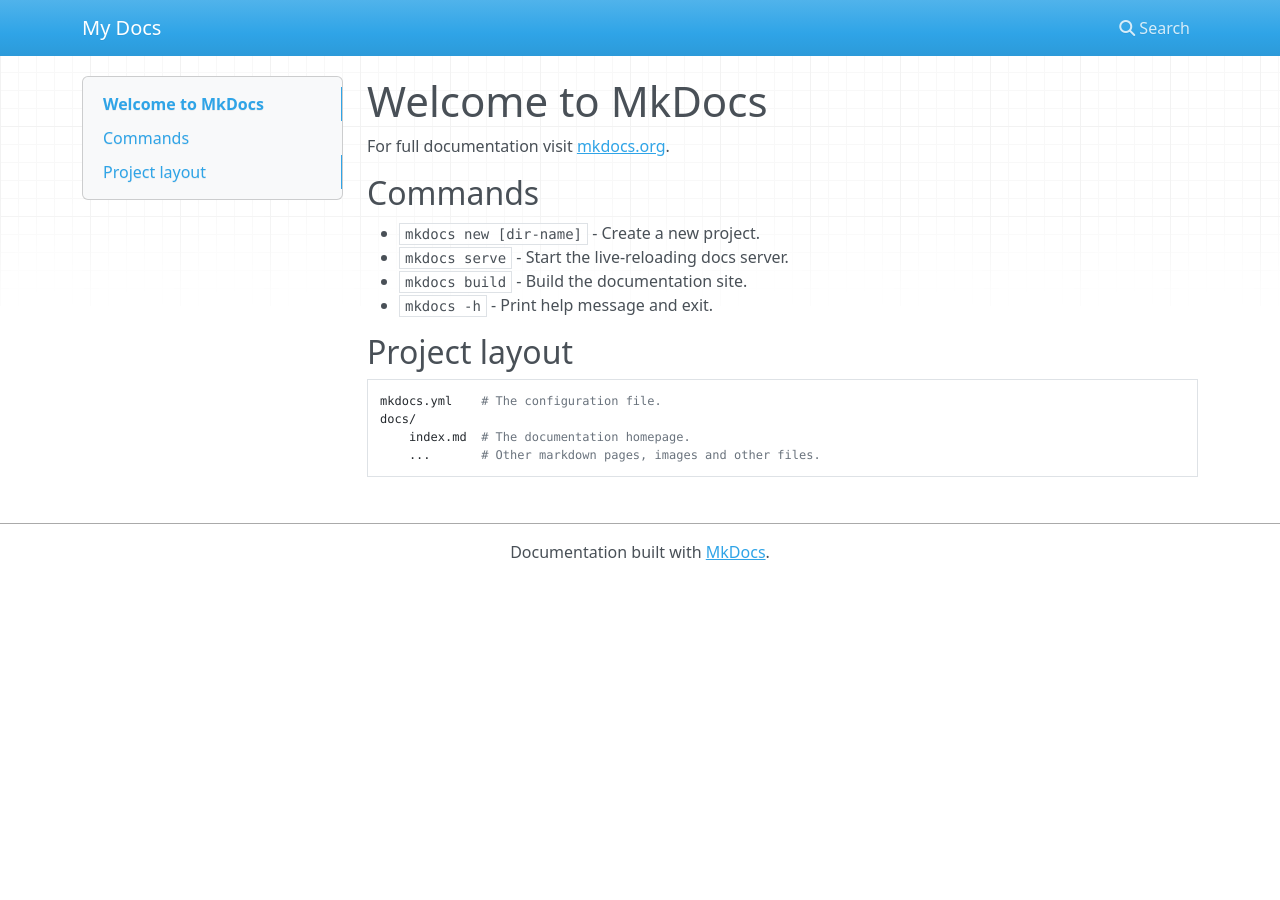
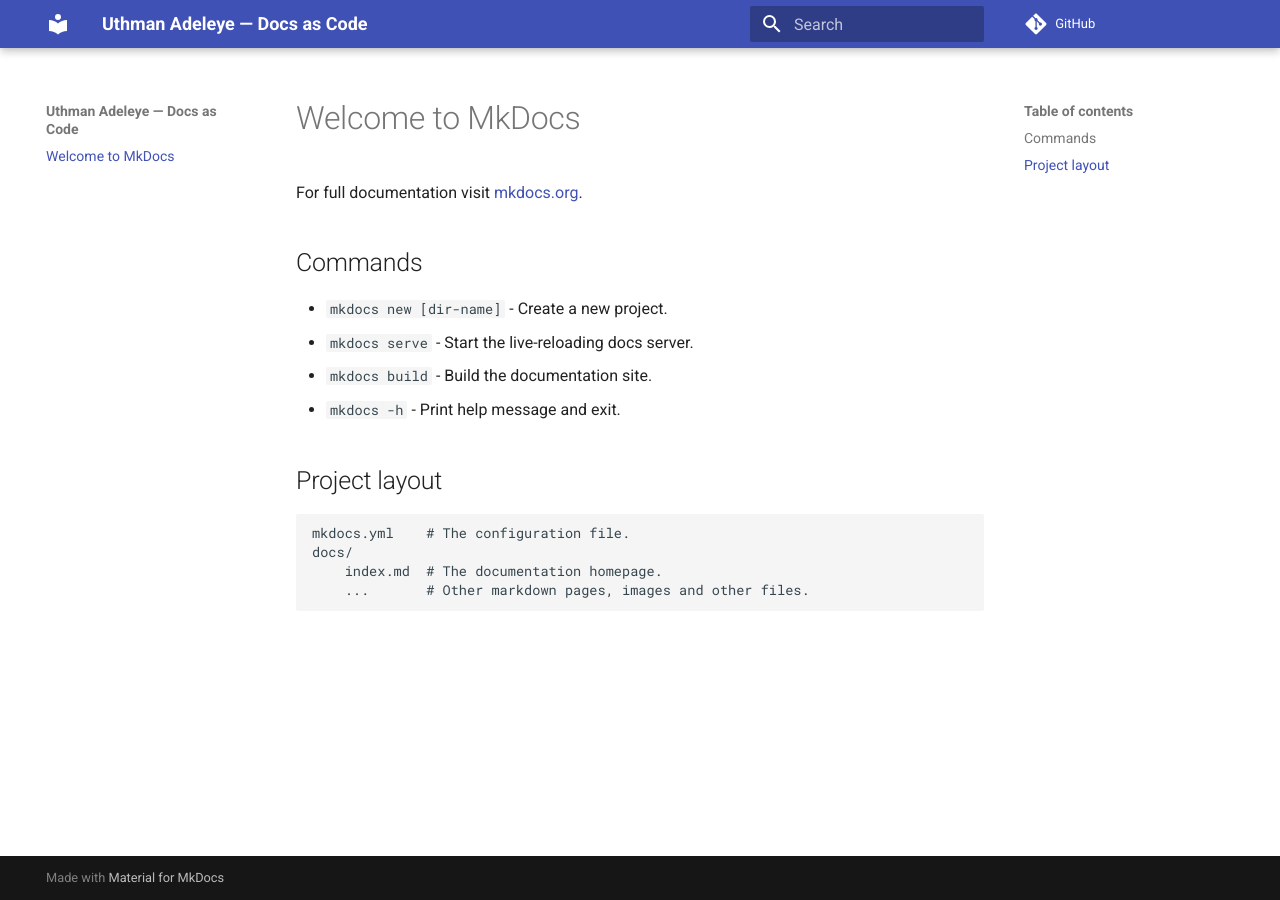
Before and after one commit to Uthmanade001/docs-as-code-portfolio, an MkDocs documentation site: the page built from docs/index.md, in a window 1280 px wide. Built offline with MkDocs 1.6.1 and Material for MkDocs 9.7.7, drawn with Linux system fonts in a browser that asks for light colours; nearby versions of some CDN libraries; comment, search, counter and statistics services are not loaded.

Commit message:
docs: set site name and repo url

```diff
--- a/mkdocs.yml
+++ b/mkdocs.yml
@@ -1 +1,4 @@
-site_name: My Docs
+site_name: Uthman Adeleye — Docs as Code
+repo_url: https://github.com/Uthmanade001/docs-as-code-portfolio
+theme:
+  name: material
```
